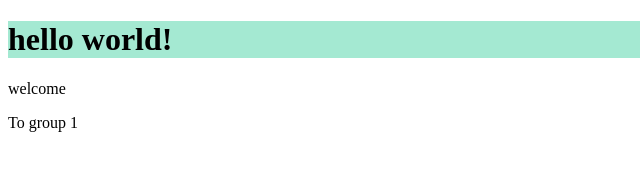
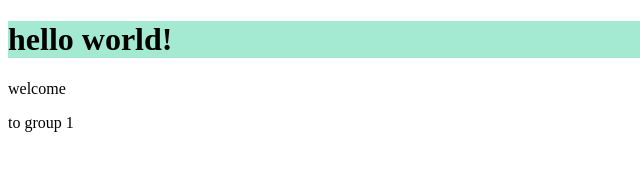
Before and after one commit to kingsley1470/group-1, a plain HTML site: page component/index.html in a window 1280 px wide. Shown: the full height of the page, 0-640 px from the left. Drawn offline with Linux system fonts and the light colour scheme.

Commit message:
corrected the phrase

```diff
--- a/component/index.html
+++ b/component/index.html
@@ -12,6 +12,6 @@
 <body>
   <h1 class="group-1">hello world!</h1>
   <p>welcome</p>
-  <p>To group 1</p>
+  <p>to group 1</p>
 </body>
 </htm
```
